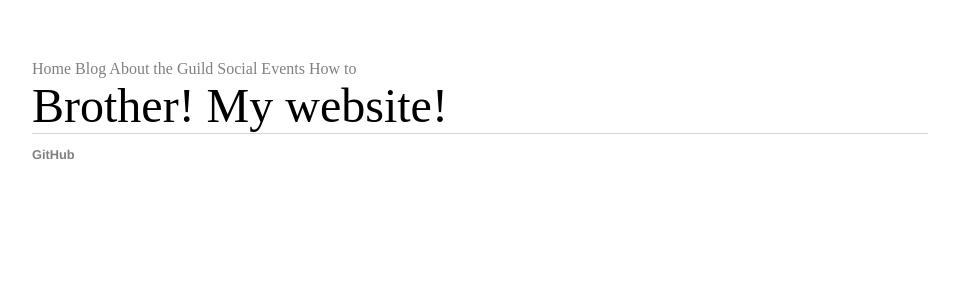
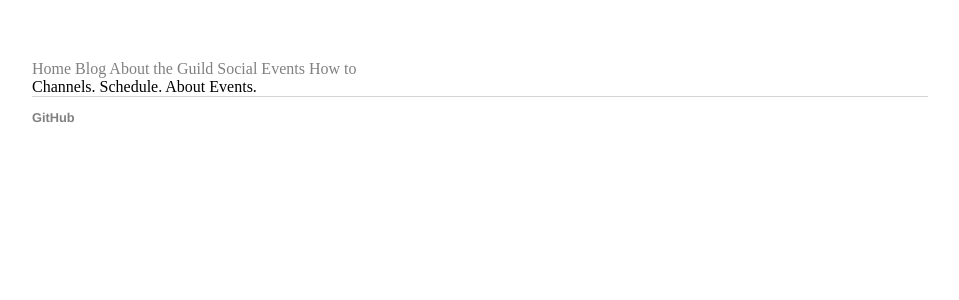
Before and after one commit to ideonella/ideonella.github.io, a Jekyll site: the page built from social.html, in a window 1280 px wide. Shown: the top 300 px of the page, without its empty margins (160-1119 px from the left). Built offline with Jekyll 4.4.1, drawn with Linux system fonts in a browser that asks for light colours.

Commit message:
Update social.html

```diff
--- a/social.html
+++ b/social.html
@@ -4,5 +4,5 @@ title: Social Events
 favicon: logo.png
 ---
 <div class="blurb">
-  <font size="+24">Brother! My website!</font>
+  Channels. Schedule. About Events.
 </div>
```
